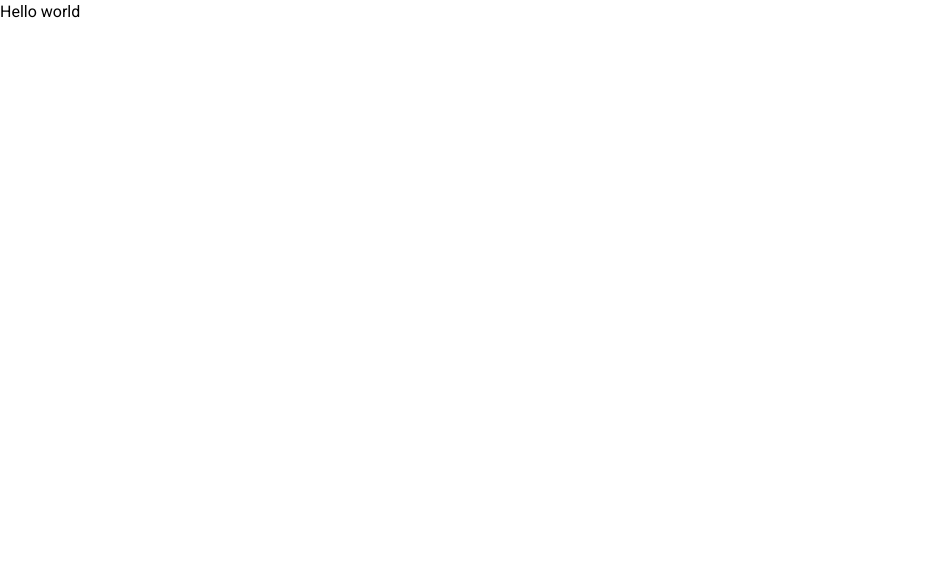
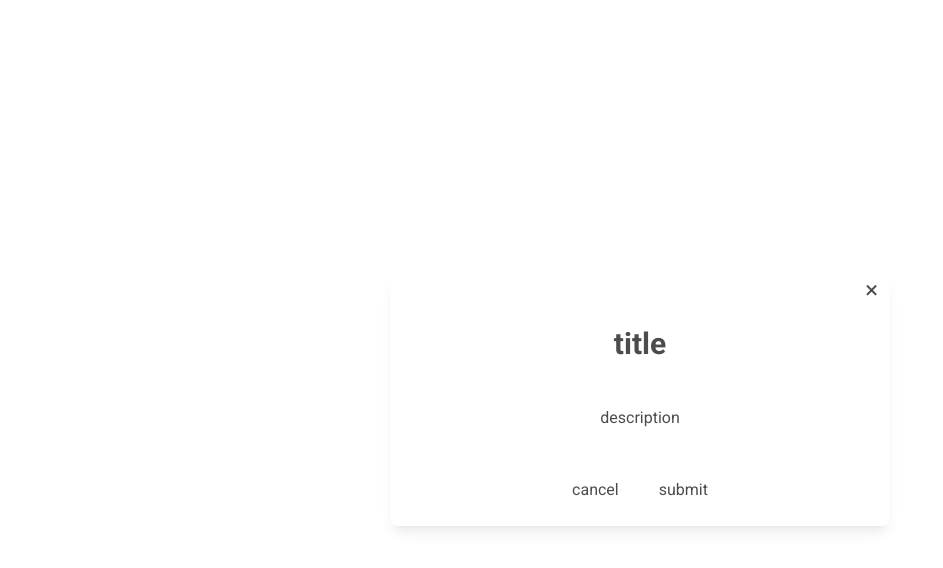
Before and after one commit to thaoha-agilityio/angular-training, an Angular app in the folder practice/: page / in a window 1280 px wide. Shown: the top 568 px of the page, without its empty margins (0-943 px from the left). Built offline with nearby package versions, Linux system fonts and the light colour scheme.

Commit message:
feat: implement BaseModal component

```diff
--- a/practice/src/app/app.component.html
+++ b/practice/src/app/app.component.html
@@ -1,3 +1,9 @@
-<h1>Hello world</h1>
-
+<app-base-modal
+  [title]="title"
+  [description]="description"
+  [textCancel]="textCancel"
+  [textSubmit]="textSubmit"
+  [isLoading]="isLoading"
+  (onClose)="closeModal()"
+  (onSubmit)="submitModal()"></app-base-modal>
 <router-outlet />
--- a/practice/src/app/app.component.ts
+++ b/practice/src/app/app.component.ts
@@ -1,11 +1,34 @@
 import { Component } from '@angular/core';
 import { RouterOutlet } from '@angular/router';
+import { BaseModalComponent } from './shared/components';
 
 @Component({
   selector: 'app-root',
   standalone: true,
-  imports: [RouterOutlet],
+  imports: [RouterOutlet, BaseModalComponent],
   templateUrl: './app.component.html',
   styleUrl: './app.component.css',
 })
-export class AppComponent {}
+export class AppComponent {
+  isLoading: boolean = false;
+  description = 'description';
+  textCancel = 'cancel';
+  textSubmit = 'submit';
+  title = 'title';
+
+  constructor() {}
+
+  closeModal() {
+    // Handle close modal logic
+  }
+
+  submitModal() {
+    // Handle submit modal logic
+    this.isLoading = true;
+    // Perform any async task here
+    setTimeout(() => {
+      this.isLoading = false;
+      // Additional logic after async task completes
+    }, 2000);
+  }
+}
--- /dev/null
+++ b/practice/src/app/shared/components/base-modal/base-modal.component.html
@@ -0,0 +1,24 @@
+<div
+  class="fixed inset-0 z-40 flex items-center justify-center overflow-x-hidden overflow-y-auto outline-none opacity-70">
+  <div class="relative my-6 w-[500px]">
+    <div class="border-0 rounded-lg shadow-lg relative flex flex-col w-full bg-bgForm outline-none">
+      <button class="text-end px-3" (click)="handleClose()">
+        <span class="block outline-none text-2xl">×</span>
+      </button>
+
+      <div class="flex justify-center p-5 rounded-lg">
+        <p class="text-3xl font-semibold">{{ title }}</p>
+      </div>
+
+      <div class="relative p-6 flex justify-center">{{ description }}</div>
+
+      <div class="flex items-center p-6 rounded-b justify-center gap-10">
+        <button class="button" (click)="handleClose()">{{ textCancel }}</button>
+        <button class="button" (click)="handleSubmit()" [disabled]="isLoading">
+          <span *ngIf="isLoading">Loading...</span>
+          <span *ngIf="!isLoading">{{ textSubmit }}</span>
+        </button>
+      </div>
+    </div>
+  </div>
+</div>
--- /dev/null
+++ b/practice/src/app/shared/components/base-modal/base-modal.component.ts
@@ -0,0 +1,30 @@
+import { NgIf } from '@angular/common';
+import { Component, EventEmitter, Input, Output } from '@angular/core';
+
+@Component({
+  selector: 'app-base-modal',
+  standalone: true,
+  imports: [NgIf],
+  templateUrl: './base-modal.component.html',
+  styleUrl: './base-modal.component.css',
+})
+export class BaseModalComponent {
+  @Input() title: string = '';
+  @Input() description: string = '';
+  @Input() textCancel: string = '';
+  @Input() textSubmit: string = '';
+  @Input() isLoading: boolean = false;
+
+  @Output() onClose: EventEmitter<void> = new EventEmitter<void>();
+  @Output() onSubmit: EventEmitter<void> = new EventEmitter<void>();
+
+  constructor() {}
+
+  handleClose() {
+    this.onClose.emit();
+  }
+
+  handleSubmit() {
+    this.onSubmit.emit();
+  }
+}
--- a/practice/src/app/shared/components/index.ts
+++ b/practice/src/app/shared/components/index.ts
@@ -1,3 +1,4 @@
 export * from './avatar/avatar.component';
+export * from './base-modal/base-modal.component';
 export * from './button/button.component';
 export * from './input/input.component';
```
Also changed, not shown: practice/src/app/shared/components/base-modal/base-modal.component.css (added).
